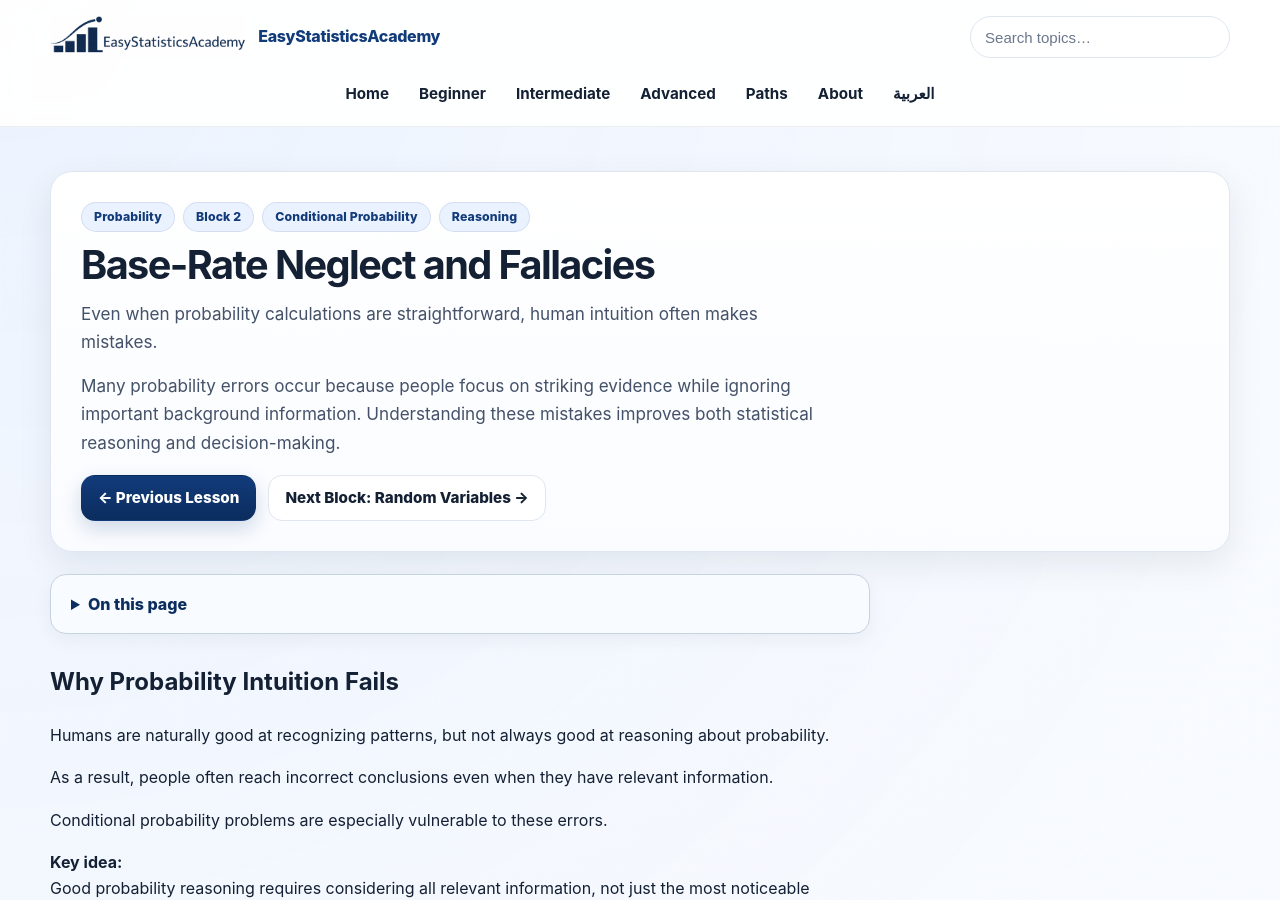
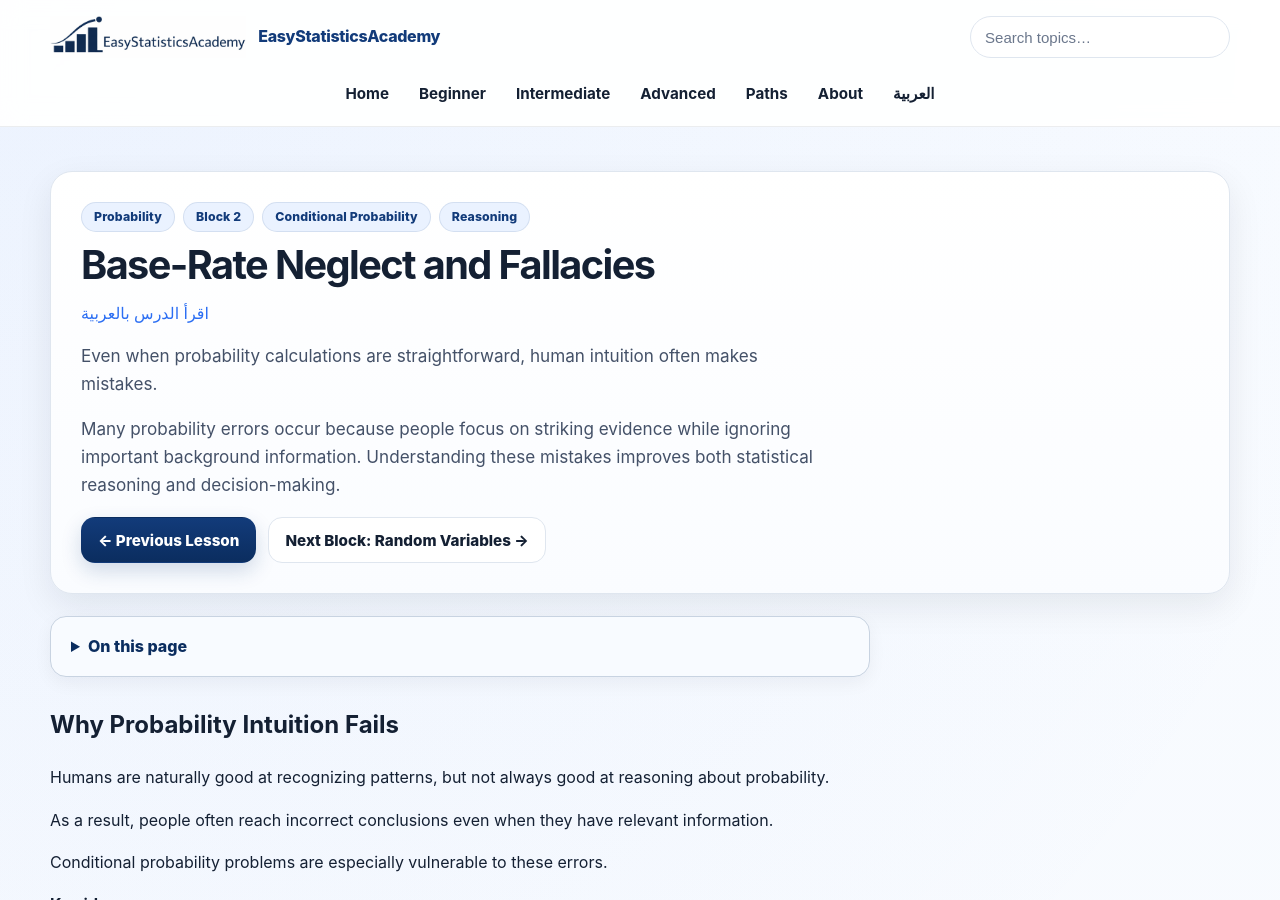
Before and after one commit to ammar-homaida-statistics/easystatisticsacademy, a Jekyll site: the page built from probability/conditional/base-rate-neglect-and-fallacies/index.md, in a window 1280 px wide and 900 px high. Built offline with Jekyll 4.4.1, drawn with Linux system fonts in a browser that asks for light colours.

Commit message:
Batch #77: link English base-rate lesson to Arabic counterpart

```diff
--- a/probability/conditional/base-rate-neglect-and-fallacies/index.md
+++ b/probability/conditional/base-rate-neglect-and-fallacies/index.md
@@ -39,7 +41,7 @@ sidebar: false
       <span class="badge">Reasoning</span>
     </div>
 
-    <h1>Base-Rate Neglect and Fallacies</h1>
+    <h1>Base-Rate Neglect and Fallacies</h1><p><a href="/ar/probability/conditional/base-rate-neglect-and-fallacies/" lang="ar" dir="rtl">اقرأ الدرس بالعربية</a></p>
 
     <p class="lead">
       Even when probability calculations are straightforward, human intuition often makes mistakes.
```
Also changed, not shown: other parts of probability/conditional/base-rate-neglect-and-fallacies/index.md (+2 -0 lines).
